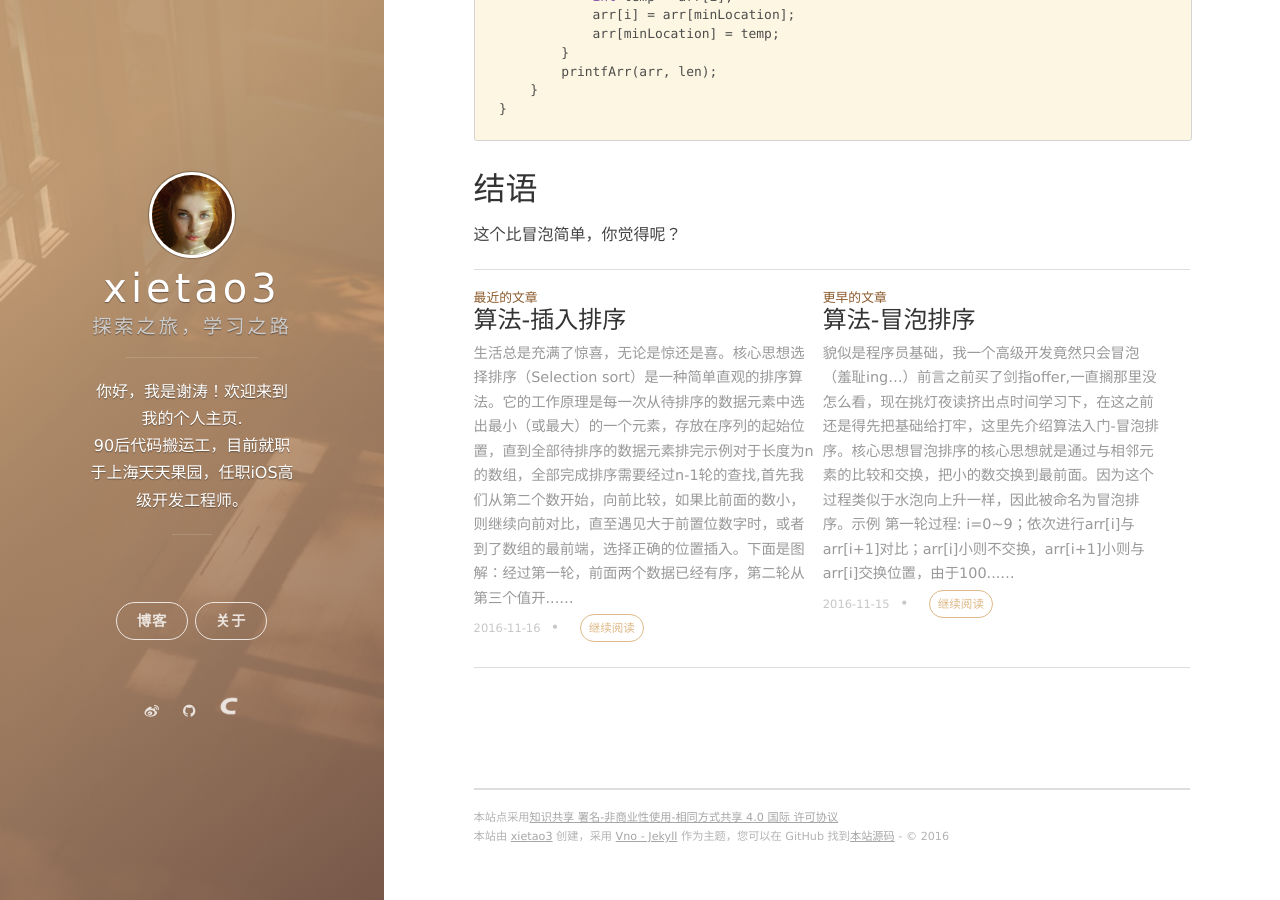
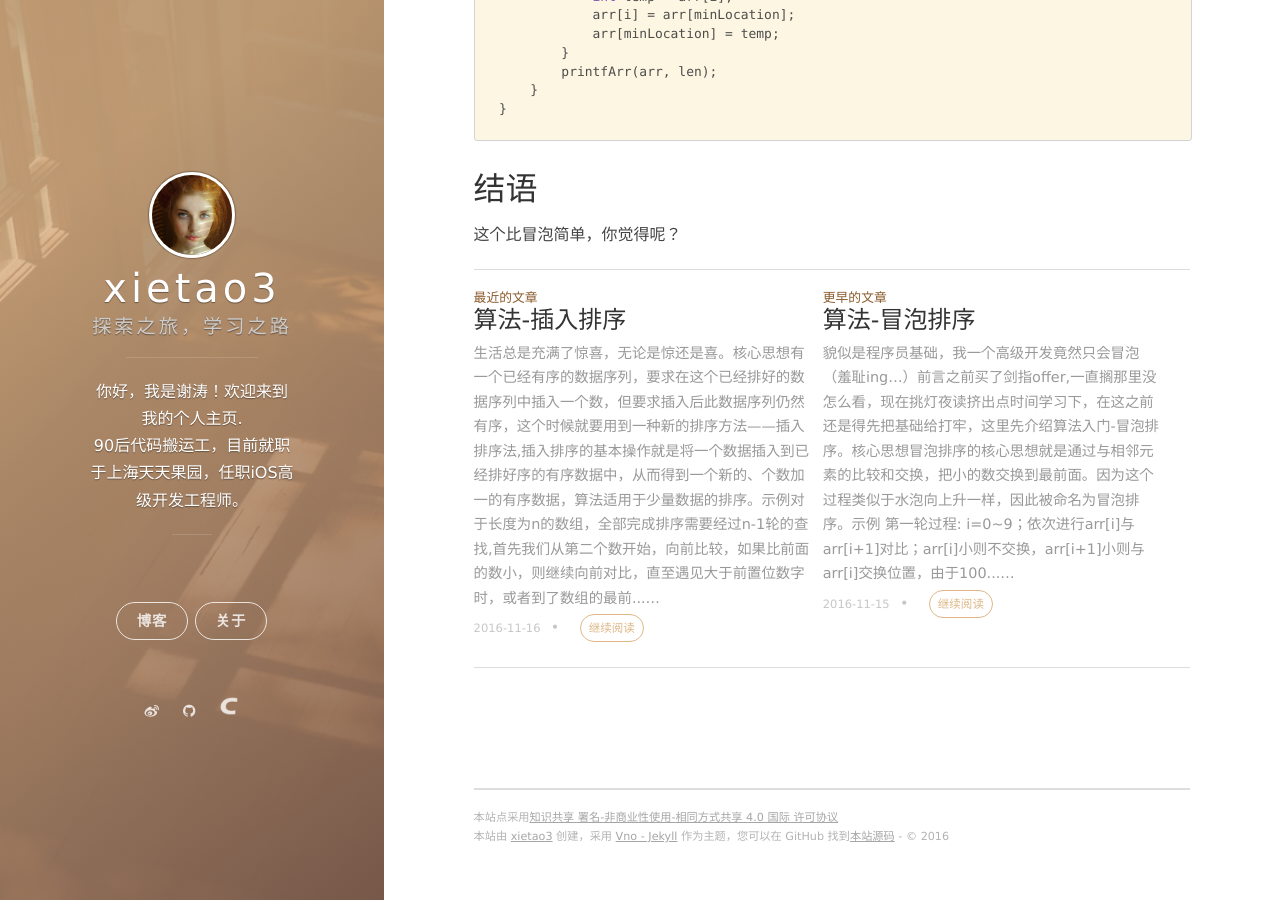
Before and after one commit to xietao3/xietao3.github.io, a Jekyll site: the page built from _posts/2016-11-15-pickSort.md, in a window 1280 px wide and 900 px high, scrolled down 1908 px. Built offline with Jekyll 4.4.1, drawn with Linux system fonts in a browser that asks for light colours; nearby versions of some CDN libraries; Markdown is read by kramdown in place of the engine named in the settings; comment, search, counter and statistics services are not loaded.

Commit message:
1、update insertSort

```diff
--- a/_posts/2016-11-16-insertSort.md
+++ b/_posts/2016-11-16-insertSort.md
@@ -8,7 +8,7 @@ categories: Blog
 >生活总是充满了惊喜，无论是惊还是喜。
 
 ##核心思想
-选择排序（Selection sort）是一种简单直观的排序算法。它的工作原理是每一次从待排序的数据元素中选出最小（或最大）的一个元素，存放在序列的起始位置，直到全部待排序的数据元素排完
+有一个已经有序的数据序列，要求在这个已经排好的数据序列中插入一个数，但要求插入后此数据序列仍然有序，这个时候就要用到一种新的排序方法——插入排序法,插入排序的基本操作就是将一个数据插入到已经排好序的有序数据中，从而得到一个新的、个数加一的有序数据，算法适用于少量数据的排序。
 
 ##示例
 对于长度为n的数组，全部完成排序需要经过n-1轮的查找,首先我们从第二个数开始，向前比较，如果比前面的数小，则继续向前对比，直至遇见大于前置位数字时，或者到了数组的最前端，选择正确的位置插入。下面是图解：
```
